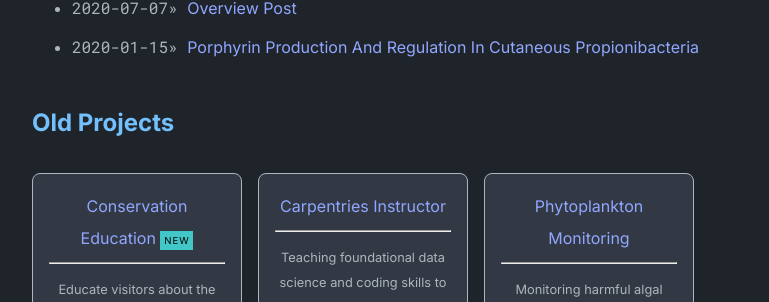
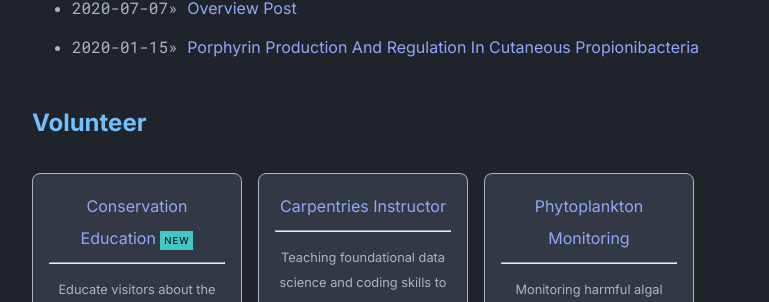
Before and after one commit to umaarora/umaarora.github.io, a Jekyll site: the page built from index.md, in a window 1280 px wide. Shown: the part 1552-1854 px from the top of the page, without its empty margins (248-1017 px from the left). Built offline with Jekyll 4.4.1, drawn with Linux system fonts in a browser that asks for light colours.

```diff
--- a/_config.yml
+++ b/_config.yml
@@ -34,7 +34,7 @@ theme_config:
     title_projects: Portfolio
     title_misc_list: Details
     title_blog: Blog
-    title_old_projects: Old Projects
+    title_old_projects: Volunteer
 
 highlighter: rouge
 
```
Also changed, not shown: faroundandfindout.md (+4 -1 lines).
